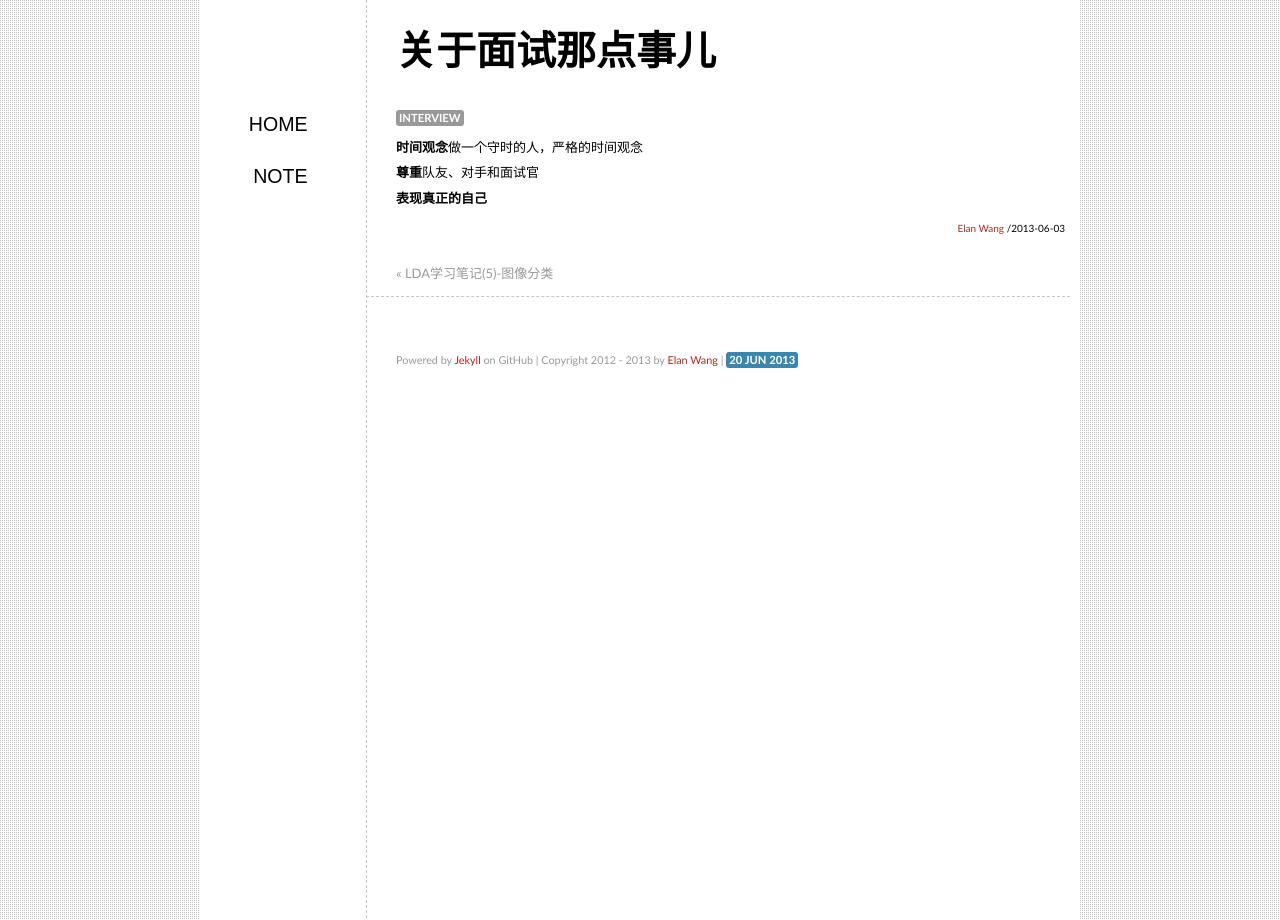
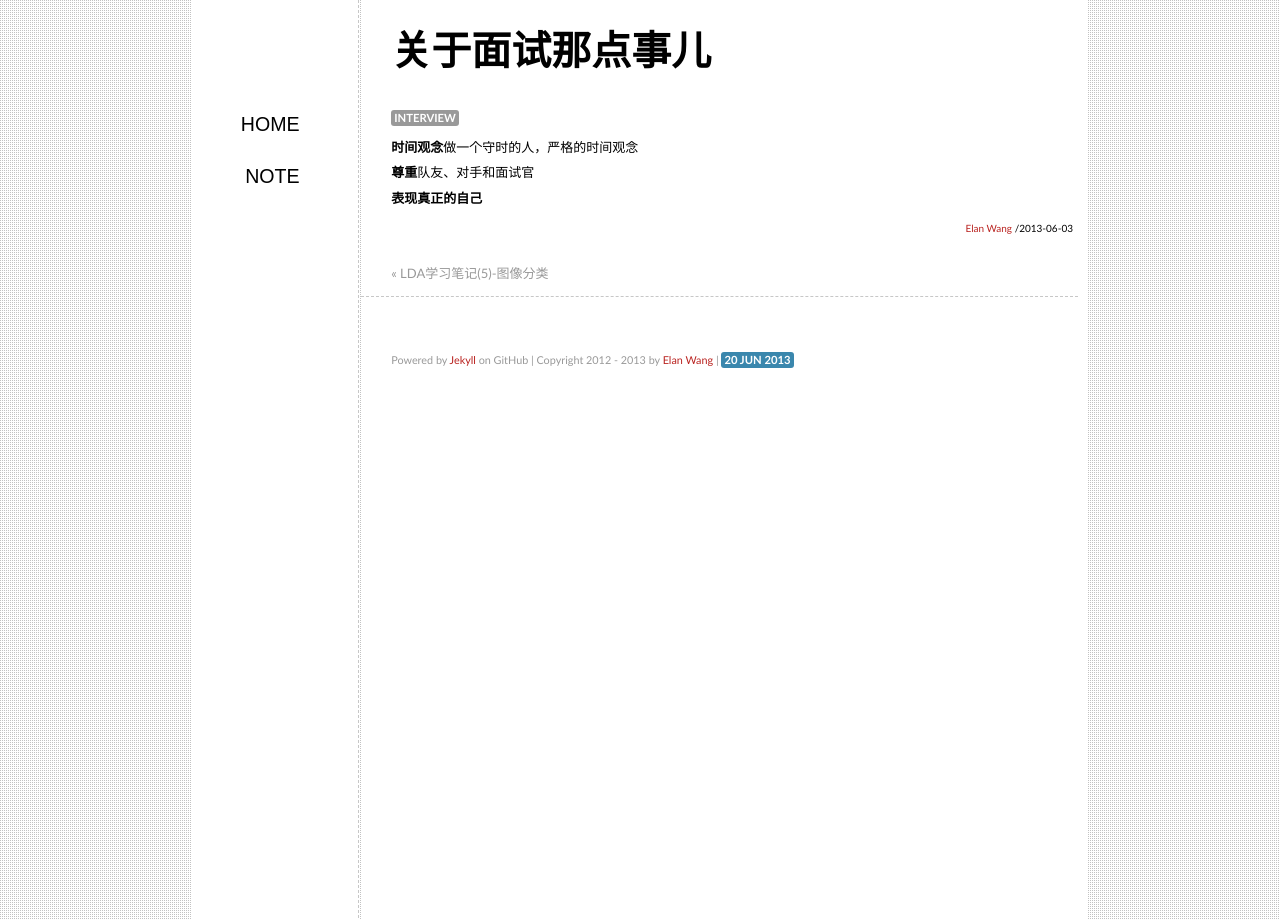
Before and after one commit to elan2wang/note, a Jekyll site: the page built from _posts/2013-06-03-interview-tips.md, in a window 1280 px wide. Built offline with Jekyll 4.4.1, drawn with Linux system fonts in a browser that asks for light colours; comment, search, counter and statistics services are not loaded.

Commit message:
edit style

```diff
--- a/style/note.css
+++ b/style/note.css
@@ -6,7 +6,7 @@
 }
 
 body {
-	margin:0 200px;
+	margin:0 15%;
 	font-size:14px;
 	color:#000000;
 	line-height: 1.8em;
```
